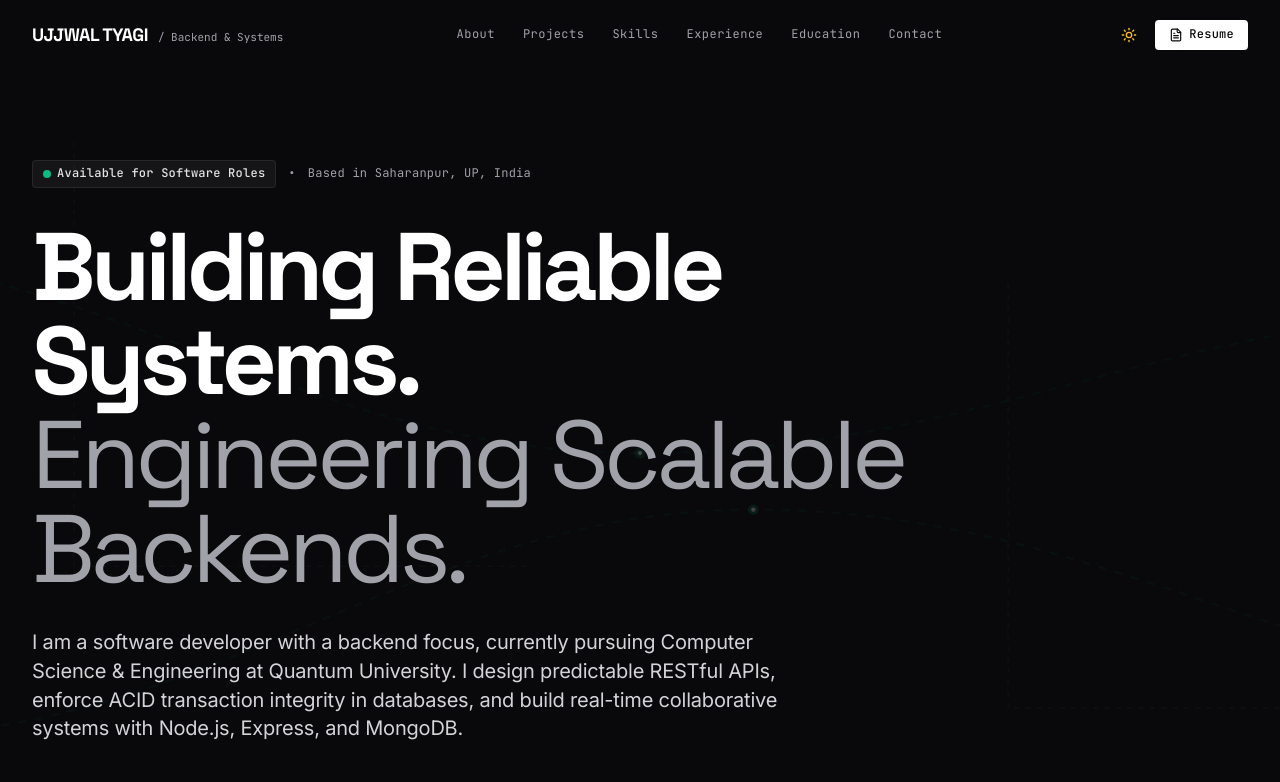
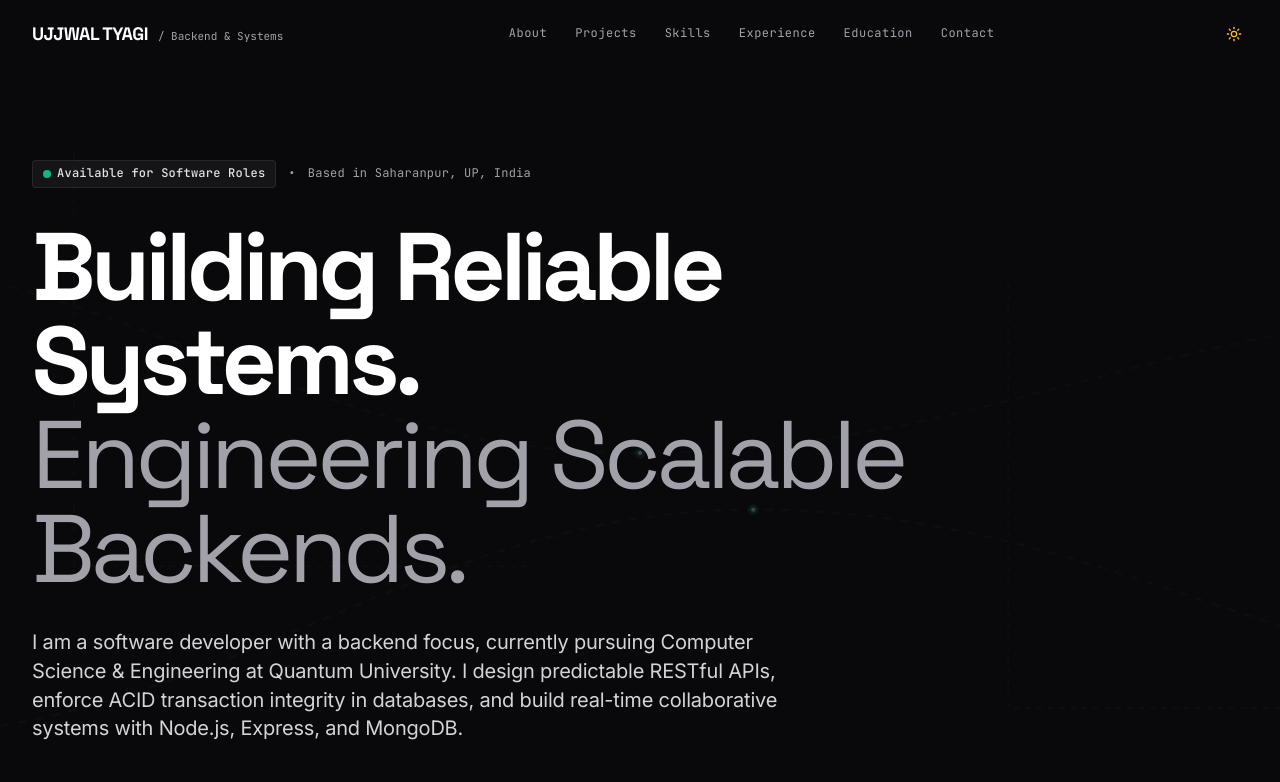
Before and after one commit to ujjwaltyagivashishtha/Portfolio, a React (Vite) app: page / in a window 1280 px wide. Shown: the top 782 px of the page. Built offline with nearby package versions, Linux system fonts and the light colour scheme; the HTML template or start-up script is replaced by a standard one.

Commit message:
refactor: remove resume button and modal reference from navigation and documentation

```diff
--- a/src/components/layout/Navbar.jsx
+++ b/src/components/layout/Navbar.jsx
@@ -5,11 +5,10 @@ import {
   X,
   Sun,
   Moon,
-  FileText,
   ArrowUpRight
 } from 'lucide-react';
 
-export const Navbar = ({ theme, toggleTheme, onOpenResume }) => {
+export const Navbar = ({ theme, toggleTheme }) => {
   const [isScrolled, setIsScrolled] = useState(false);
   const [mobileMenuOpen, setMobileMenuOpen] = useState(false);
   const [activeSection, setActiveSection] = useState('hero');
@@ -153,16 +152,6 @@ export const Navbar = ({ theme, toggleTheme, onOpenResume }) => {
                   <Moon className="w-4 h-4 text-zinc-700" />
                 )}
               </button>
-
-              {/* Resume CTA */}
-              <button
-                type="button"
-                onClick={onOpenResume}
-                className="px-3.5 py-1.5 rounded bg-zinc-900 dark:bg-white text-zinc-100 dark:text-zinc-950 hover:bg-emerald-700 dark:hover:bg-emerald-400 font-mono text-xs font-medium transition-all duration-200 flex items-center gap-1.5 active:scale-95 shadow-sm"
-              >
-                <FileText className="w-3.5 h-3.5" />
-                <span>Resume</span>
-              </button>
             </div>
 
             {/* Mobile Controls */}
@@ -229,7 +218,7 @@ export const Navbar = ({ theme, toggleTheme, onOpenResume }) => {
             </nav>
           </div>
 
-          <div className="pt-6 border-t border-zinc-200 dark:border-white/[0.08] space-y-3">
+          <div className="pt-6 border-t border-zinc-200 dark:border-white/[0.08]">
             <div className="flex items-center gap-3">
               <a
                 href={siteConfig.socials.github.url}
@@ -248,17 +237,6 @@ export const Navbar = ({ theme, toggleTheme, onOpenResume }) => {
                 LinkedIn
               </a>
             </div>
-
-            <button
-              type="button"
-              onClick={() => {
-                setMobileMenuOpen(false);
-                onOpenResume();
-              }}
-              className="w-full py-3 rounded bg-zinc-900 dark:bg-white text-zinc-100 dark:text-zinc-950 font-mono text-xs font-medium text-center"
-            >
-              View Resume
-            </button>
           </div>
         </div>
       )}
```
